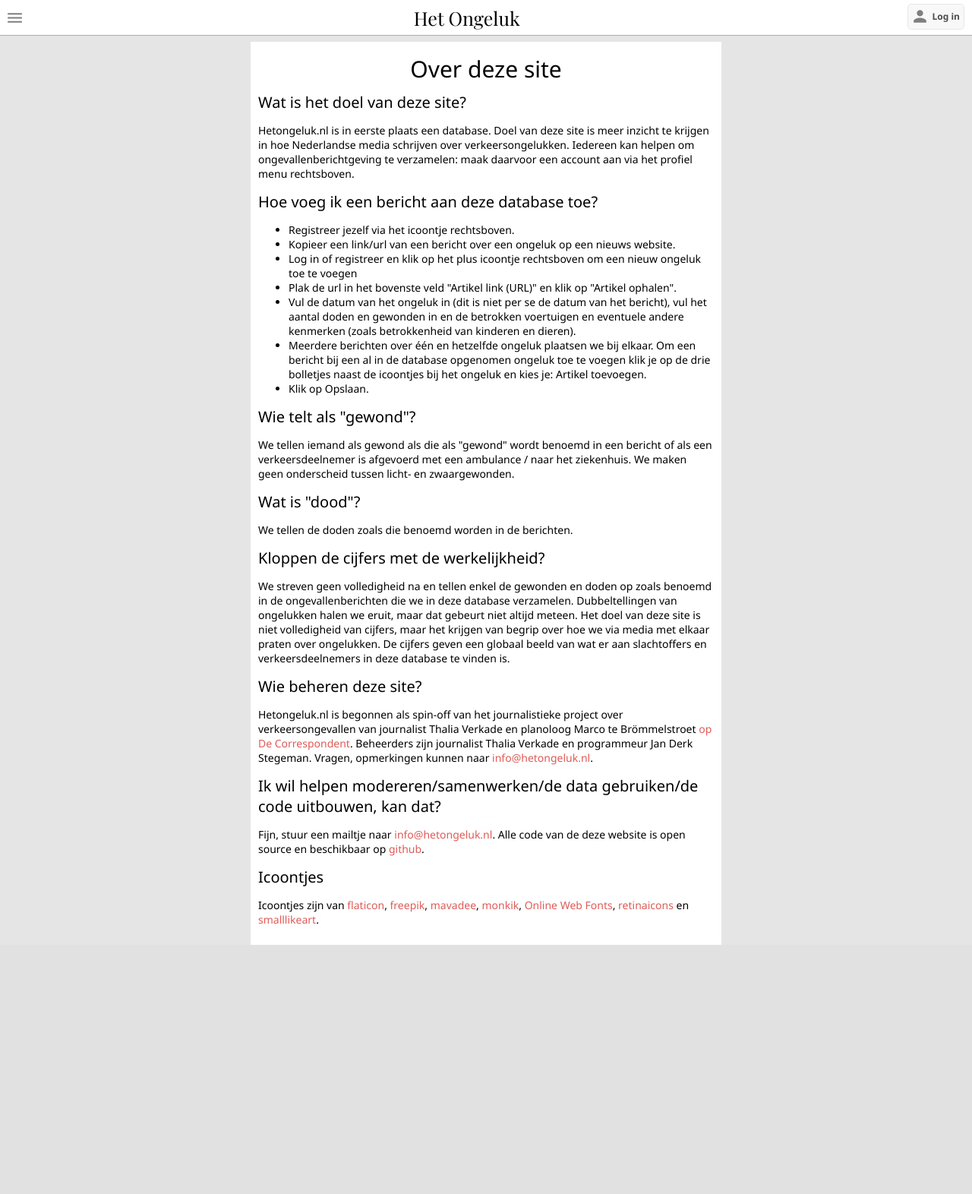
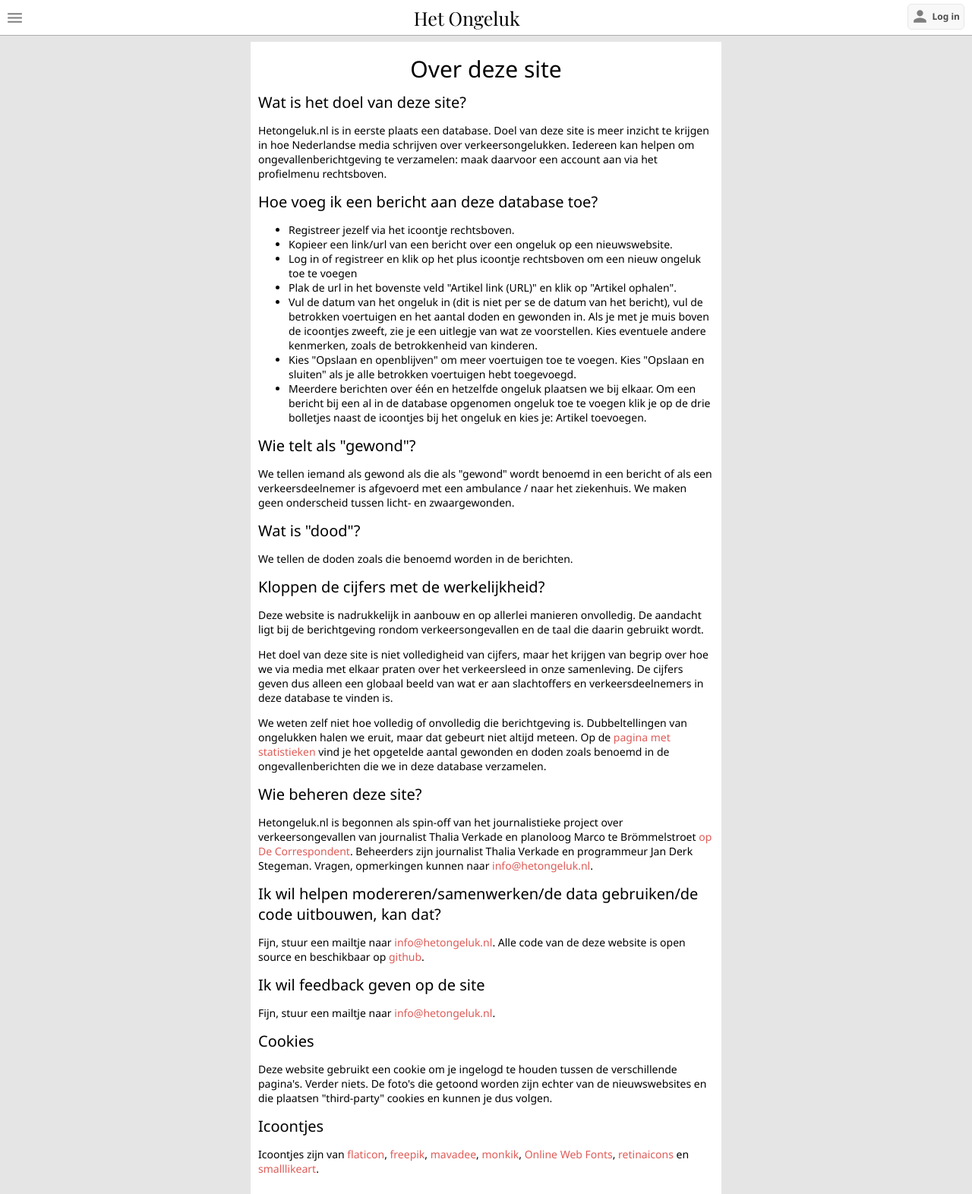
Before and after one commit to digitaldutch/roaddanger.org, a PHP site: page /overdezesite/ in a window 1280 px wide. Shown: the whole page at 76% size. Before the commit the page ends 1244 px from the top, so only its background shows below. Run offline with PHP 8.4, Linux system fonts and the light colour scheme; a stand-in replaces the project's code that opens the database connection; some libraries are stand-ins or nearby versions.

Commit message:
11 januari 2018 v182: Over deze website pagina aangepast.

```diff
--- a/config.php
+++ b/config.php
@@ -1,6 +1,6 @@
 <?php
 
-$VERSION      = 180;
+$VERSION      = 182;
 $VERSION_DATE = '11 januari 2019';
 
 require_once 'configsecret.php';
--- a/overdezesite/index.php
+++ b/overdezesite/index.php
@@ -16,7 +16,7 @@ $mainHTML = <<<HTML
 <p>Hetongeluk.nl is in eerste plaats een database.
 Doel van deze site is meer inzicht te krijgen in hoe Nederlandse media schrijven over verkeersongelukken.
 Iedereen kan helpen om ongevallenberichtgeving te verzamelen:
-maak daarvoor een account aan via het profiel menu rechtsboven.
+maak daarvoor een account aan via het profielmenu rechtsboven.
 </p>
 
 <div class="sectionTitle">Hoe voeg ik een bericht aan deze database toe?</div>
@@ -24,12 +24,12 @@ maak daarvoor een account aan via het profiel menu rechtsboven.
 <p>
 <ul>
 <li>Registreer jezelf via het icoontje rechtsboven.</li>
-<li>Kopieer een link/url van een bericht over een ongeluk op een nieuws website.</li>
+<li>Kopieer een link/url van een bericht over een ongeluk op een nieuwswebsite.</li>
 <li>Log in of registreer en klik op het plus icoontje rechtsboven om een nieuw ongeluk toe te voegen</li>
 <li>Plak de url in het bovenste veld "Artikel link (URL)" en klik op "Artikel ophalen".</li>
-<li>Vul de datum van het ongeluk in (dit is niet per se de datum van het bericht), vul het aantal doden en gewonden in en de betrokken voertuigen en eventuele andere kenmerken (zoals betrokkenheid van kinderen en dieren).</li>
+<li>Vul de datum van het ongeluk in (dit is niet per se de datum van het bericht), vul de betrokken voertuigen en het aantal doden en gewonden in. Als je met je muis boven de icoontjes zweeft, zie je een uitlegje van wat ze voorstellen. Kies eventuele andere kenmerken, zoals de betrokkenheid van kinderen.</li>
+<li>Kies "Opslaan en openblijven" om meer voertuigen toe te voegen. Kies "Opslaan en sluiten" als je alle betrokken voertuigen hebt toegevoegd.</li>
 <li>Meerdere berichten over één en hetzelfde ongeluk plaatsen we bij elkaar. Om een bericht bij een al in de database opgenomen ongeluk toe te voegen klik je op de drie bolletjes naast de icoontjes bij het ongeluk en kies je: Artikel toevoegen.</li>
-<li>Klik op Opslaan.</li>
 </ul>
 </p>
 
@@ -45,16 +45,22 @@ We tellen de doden zoals die benoemd worden in de berichten.
 
 <div class="sectionTitle">Kloppen de cijfers met de werkelijkheid?</div>
 <p>
-We streven geen volledigheid na en tellen enkel de gewonden en doden op zoals benoemd in de ongevallenberichten die we
-in deze database verzamelen. Dubbeltellingen van ongelukken halen we eruit, maar dat gebeurt niet altijd meteen. Het
-doel van deze site is niet volledigheid van cijfers, maar het krijgen van begrip over hoe we via media met elkaar
-praten over ongelukken. De cijfers geven een globaal beeld van wat er aan slachtoffers en verkeersdeelnemers
-in deze database te vinden is.
+Deze website is nadrukkelijk in aanbouw en op allerlei manieren onvolledig. De aandacht ligt bij de berichtgeving rondom verkeersongevallen en de taal die daarin gebruikt wordt.
+</p>
+
+<p>
+Het doel van deze site is niet volledigheid van cijfers, maar het krijgen van begrip over hoe we via media met elkaar praten over het verkeersleed in onze samenleving. De cijfers geven dus alleen een globaal beeld van wat er aan slachtoffers en verkeersdeelnemers in deze database te vinden is.
+</p>
+
+<p>
+We weten zelf niet hoe volledig of onvolledig die berichtgeving is.
+Dubbeltellingen van ongelukken halen we eruit, maar dat gebeurt niet altijd meteen.
+Op de <a href="/statistieken">pagina met statistieken</a> vind je het opgetelde aantal gewonden en doden zoals benoemd in de ongevallenberichten die we in deze database verzamelen.
 </p>
 
 <div class="sectionTitle">Wie beheren deze site?</div>
 <p>Hetongeluk.nl is begonnen als spin-off van het journalistieke project over verkeersongevallen van journalist
-Thalia Verkade en planoloog Marco te Brömmelstroet <a href="https://decorrespondent.nl/collectie/verkeersongevallen" target="_blank">op De Correspondent</a>.
+Thalia Verkade en planoloog Marco te Brömmelstroet <a href="https://decorrespondent.nl/8777/het-is-tijd-om-de-straat-terug-te-geven-aan-fietsers-en-voetgangers/922875877275-b1b31e68" target="_blank">op De Correspondent</a>.
 Beheerders zijn journalist Thalia Verkade en programmeur Jan Derk Stegeman.
 Vragen, opmerkingen kunnen naar <a href="mailto:$ourEmail">$ourEmail</a>.
 </p>
@@ -63,6 +69,16 @@ Vragen, opmerkingen kunnen naar <a href="mailto:$ourEmail">$ourEmail</a>.
 <p>
 Fijn, stuur een mailtje naar <a href="mailto:$ourEmail">$ourEmail</a>.
 Alle code van de deze website is open source en beschikbaar op <a href="https://github.com/janderk2/hetongeluk" target="_blank">github</a>.
+</p>
+
+<div class="sectionTitle">Ik wil feedback geven op de site</div>
+<p>
+Fijn, stuur een mailtje naar <a href="mailto:$ourEmail">$ourEmail</a>.
+</p>
+
+<div class="sectionTitle">Cookies</div>
+<p>
+Deze website gebruikt een cookie om je ingelogd te houden tussen de verschillende pagina's. Verder niets. De foto's die getoond worden zijn echter van de nieuwswebsites en die plaatsen "third-party" cookies en kunnen je dus volgen.
 </p>
 
 <div class="sectionTitle">Icoontjes</div>
```
